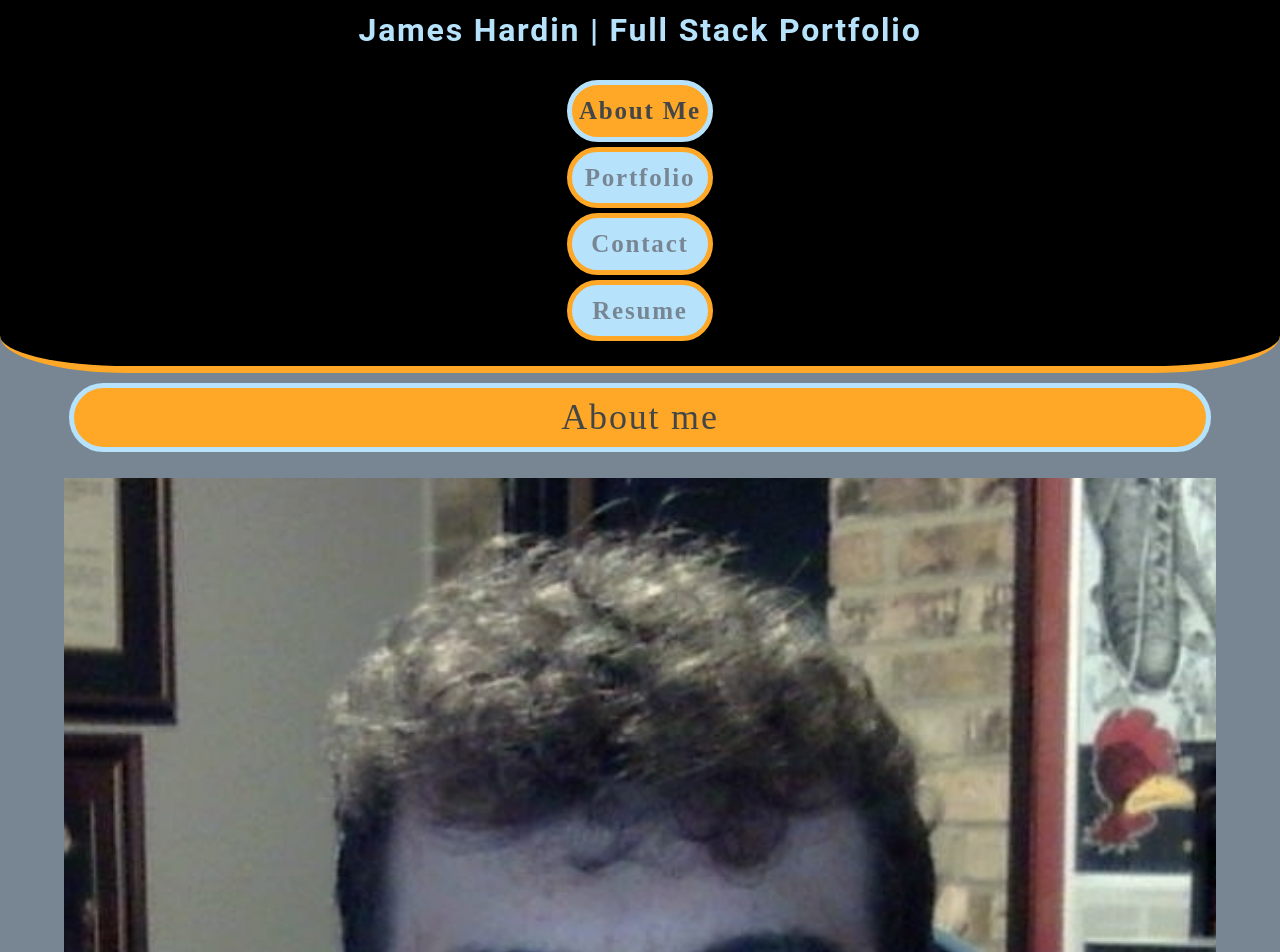
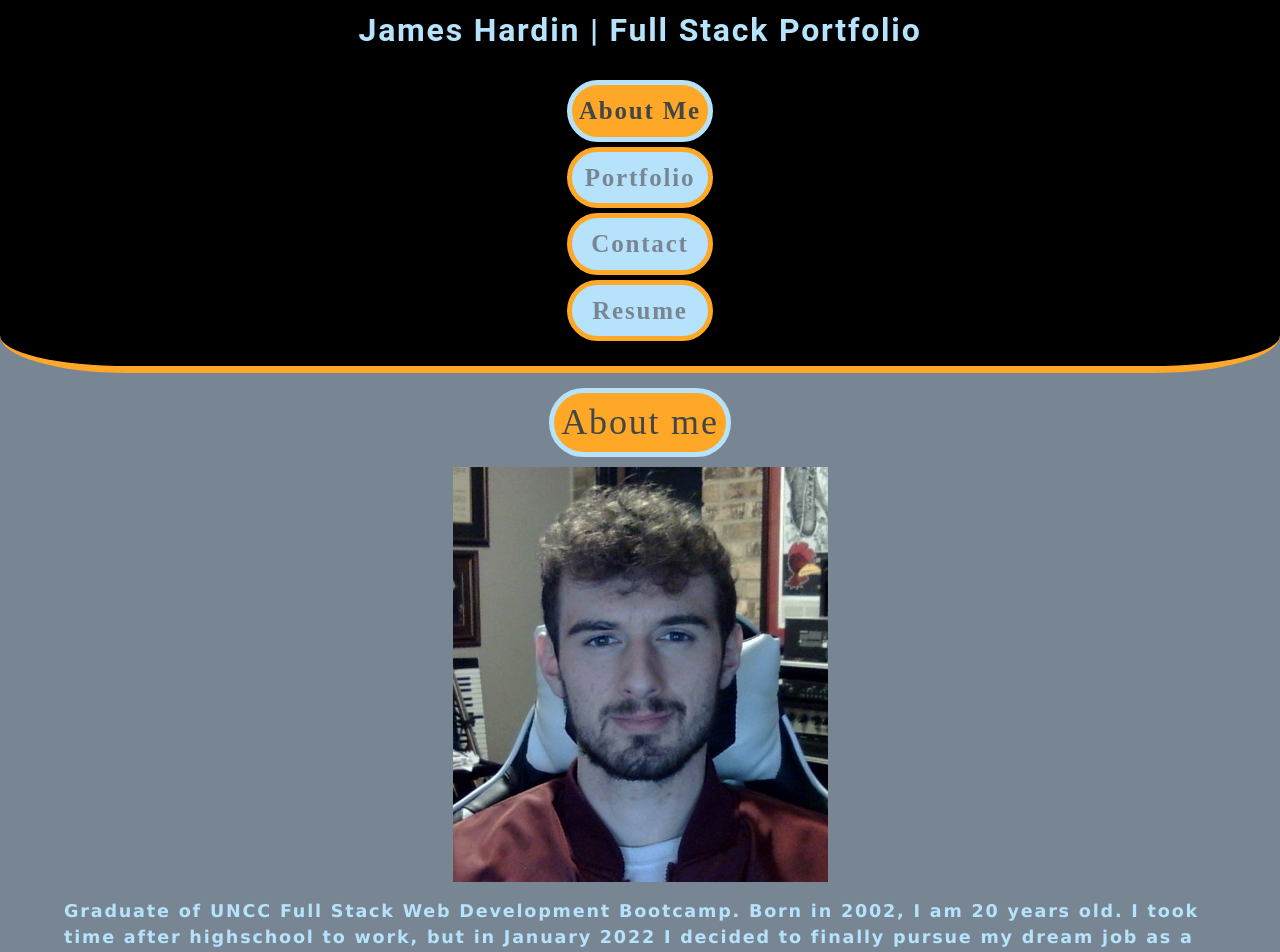
Before and after one commit to JamesHardin02/JamesHardin-Full-Stack-Portfolio, a React (Create React App) app: page / in a window 1280 px wide. Shown: the top 952 px of the page. Built offline with nearby package versions, Linux system fonts and the light colour scheme.

Commit message:
added responsiveness to about me page

```diff
--- a/src/components/About/index.js
+++ b/src/components/About/index.js
@@ -5,9 +5,9 @@ import coverImage from "../../assets/images/Headshot.jpg";
 function About() {
 // about section content
   return (
-    <section className="margin-top" >
+    <section className="margin-top flex-col-center" >
       <h1 className='project-title text-center'>About me</h1>
-      <img src={coverImage} className="my-2" style={{ width: "100%" }} alt="James Hardin" />
+      <img className='about-image' src={coverImage} alt="James Hardin" />
       <div className="my-2">
         <p>
           Graduate of UNCC Full Stack Web Development Bootcamp.
--- a/src/index.css
+++ b/src/index.css
@@ -410,3 +410,19 @@ figure{
 .margin-top{
   margin-top: 10px;
 }
+
+.about-image{
+  width: 270px;
+}
+
+@media (min-width: 600px) {
+  .about-image{
+    width: 350px;
+  }
+}
+
+@media (min-width: 845px) {
+  .about-image{
+    width: 375px;
+  }
+}
```
